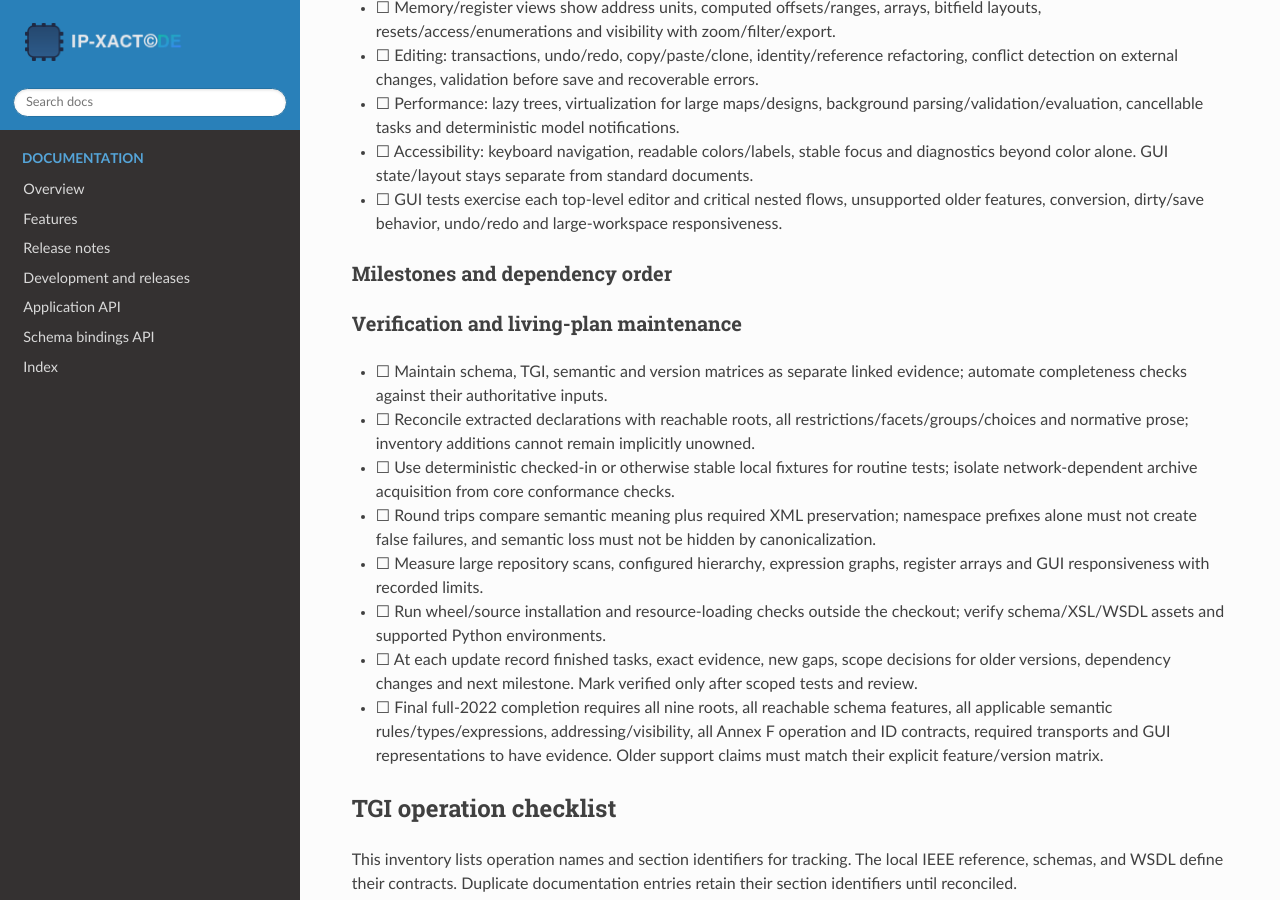
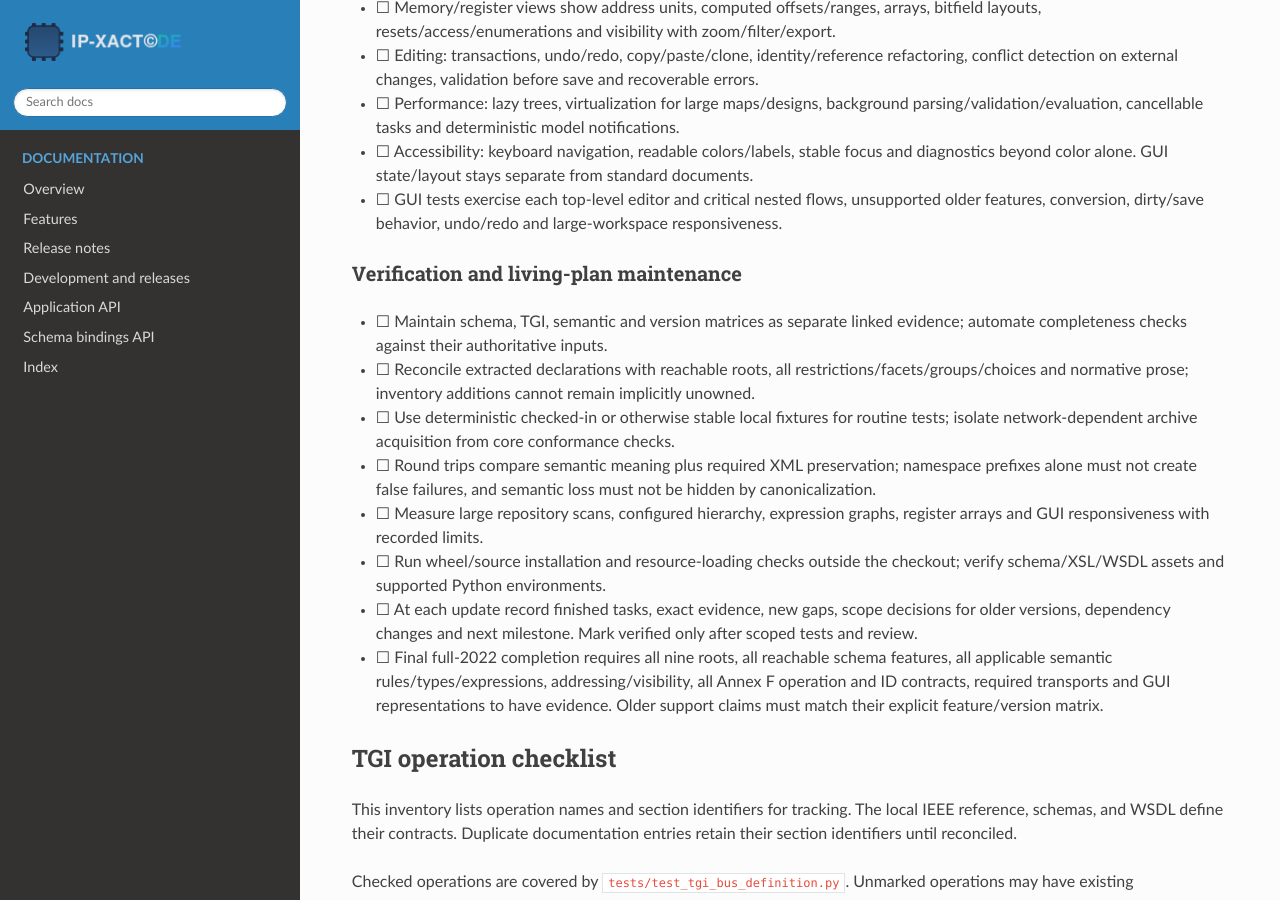
Before and after one commit to amal-khailtash/pyipxact-de, a Sphinx documentation site: the page built from docs/features.rst, in a window 1280 px wide and 900 px high, scrolled down 8004 px. Built offline with Sphinx 7.4.7 and the Read the Docs theme 3.1.0, drawn with Linux system fonts in a browser that asks for light colours; pages that are not in the unit, such as notebooks, are missing from menus.

Commit message:
docs: remove empty feature checklist heading

```diff
--- a/docs/features.rst
+++ b/docs/features.rst
@@ -253,9 +253,6 @@ Future GUI delivery
 - ☐ Performance: lazy trees, virtualization for large maps/designs, background parsing/validation/evaluation, cancellable tasks and deterministic model notifications.
 - ☐ Accessibility: keyboard navigation, readable colors/labels, stable focus and diagnostics beyond color alone. GUI state/layout stays separate from standard documents.
 - ☐ GUI tests exercise each top-level editor and critical nested flows, unsupported older features, conversion, dirty/save behavior, undo/redo and large-workspace responsiveness.
-
-Milestones and dependency order
-~~~~~~~~~~~~~~~~~~~~~~~~~~~~~~~
 
 Verification and living-plan maintenance
 ~~~~~~~~~~~~~~~~~~~~~~~~~~~~~~~~~~~~~~~~
```
